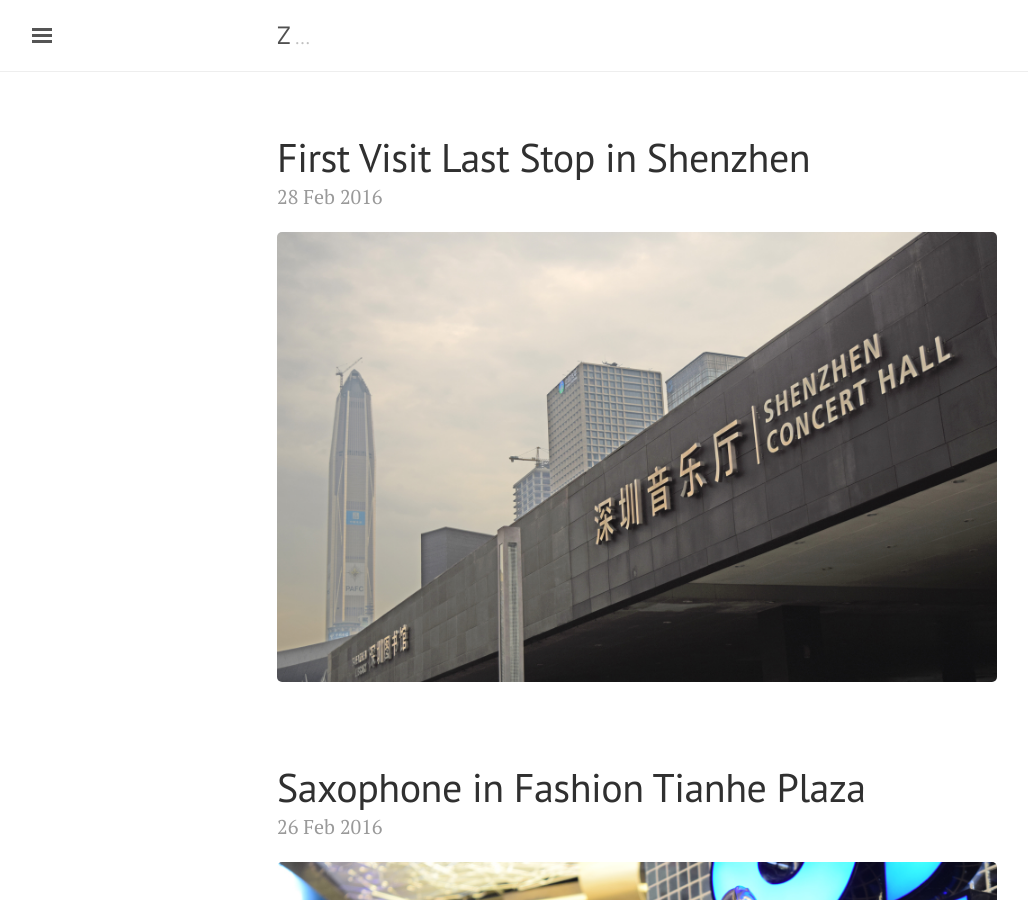
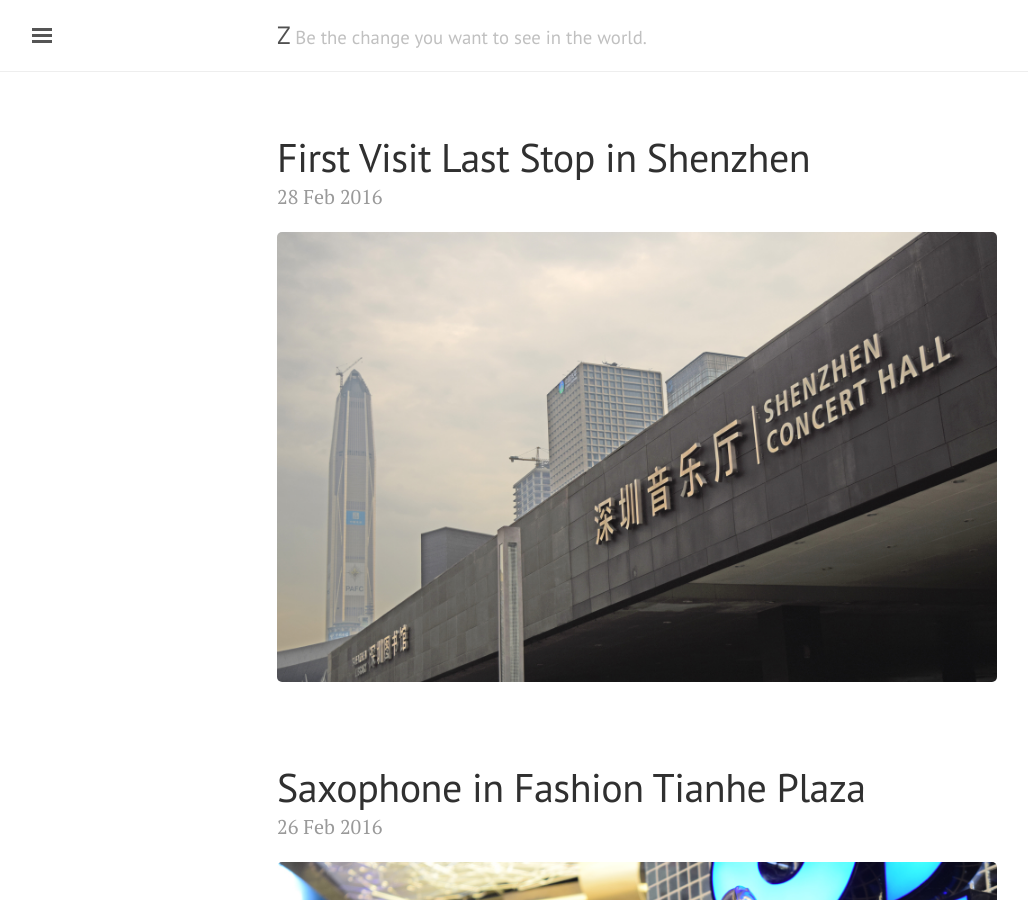
Before and after one commit to comacros/comacros.github.io, a Jekyll site: the page built from index.html, in a window 1280 px wide and 900 px high. Shown: the whole window, without its empty margins (3-1031 px from the left). Built offline with Jekyll 4.4.1, drawn with Linux system fonts in a browser that asks for light colours; the list of posts is cut into pages by our own code.

Commit message:
Update _config.yml

```diff
--- a/_config.yml
+++ b/_config.yml
@@ -5,7 +5,7 @@
 
 # Setup
 title:               Z
-tagline:             '...'
+tagline:             'Be the change you want to see in the world.'
 description:         'Be the change you want to see in the world.'
 url:                 http://xiongzh.com
 baseurl:             'http://xiongzh.com'
```
